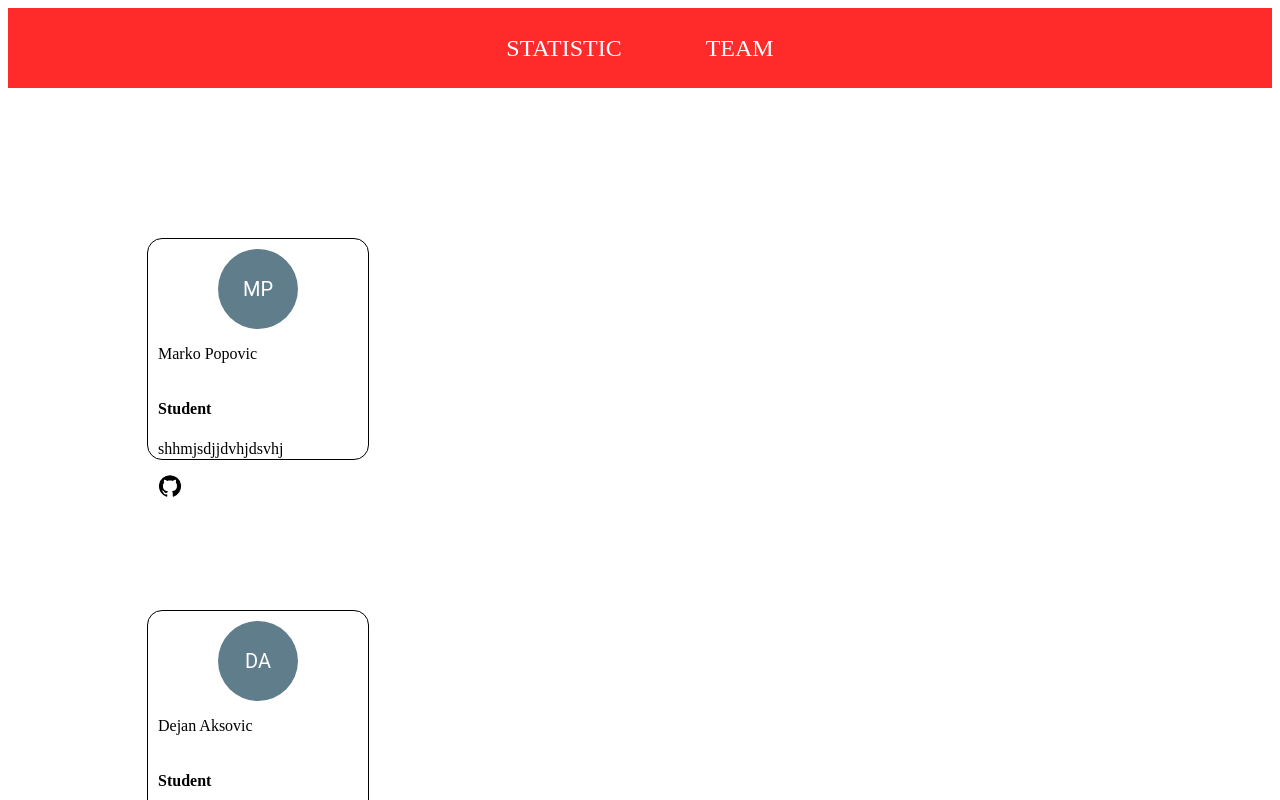
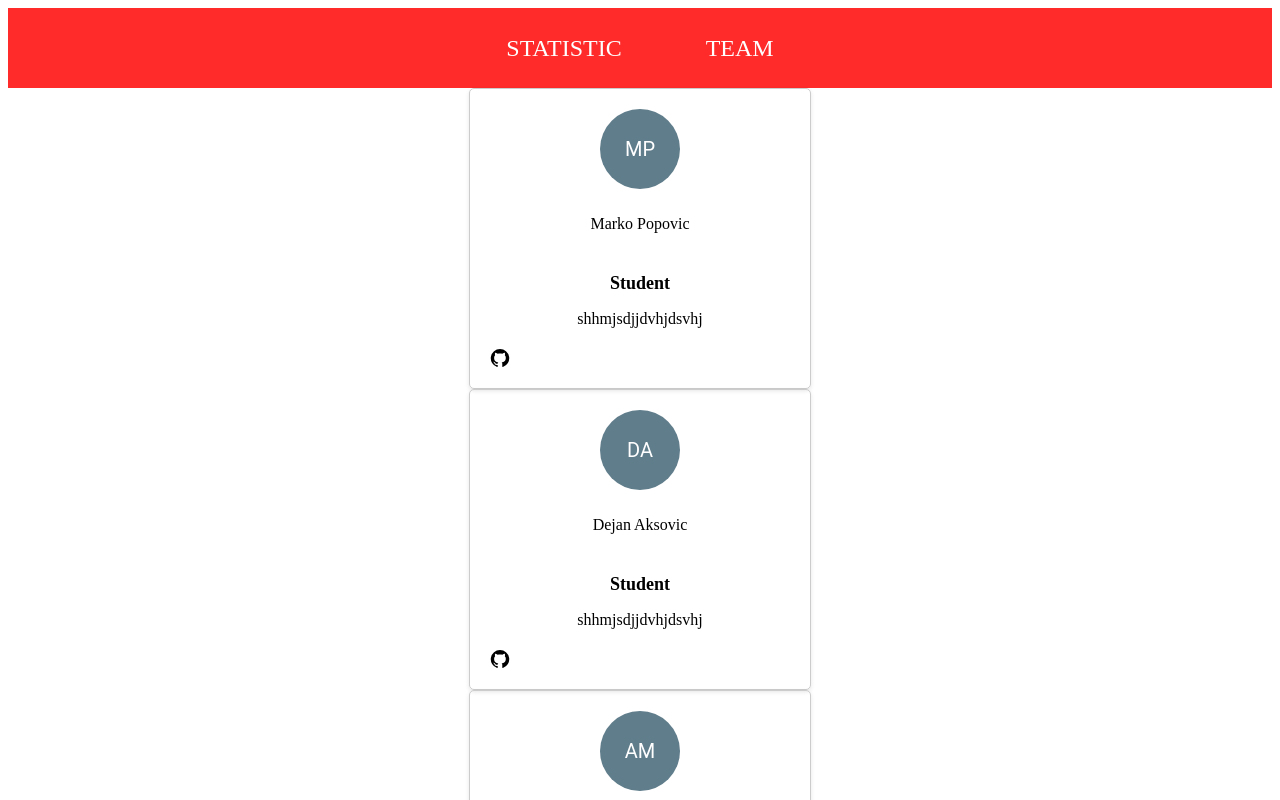
Before and after one commit to popovicmarko/Covid19App, a React (Vite) app in the folder Covid19StatisticApp/: page /team in a window 1280 px wide. Shown: the top 800 px of the page. Built offline with nearby package versions, Linux system fonts and the light colour scheme.

Commit message:
PersonalCard-css-update

```diff
--- a/Covid19StatisticApp/src/components/Cards/PersonalCard.css
+++ b/Covid19StatisticApp/src/components/Cards/PersonalCard.css
@@ -1,25 +1,58 @@
 .container {
-    width: 500px;
-    position: relative;
     display: flex;
-    align-items: center;
     justify-content: center;
-    flex-direction: row;
-
   }
 
   .card {
+    width: 300px;
+    border: 1px solid #ccc;
+    border-radius: 5px;
+    padding: 20px;
+    box-shadow: 0 2px 4px rgba(0, 0, 0, 0.1);
+  }
+
+  .icons {
     display: flex;
     flex-direction: column;
-    width: 200px;
-    height: 200px;
-    border: 1px solid black;
-    padding: 10px;
-    margin-top: 150px;
-    border-radius: 15px;
+    align-items: center;
+    margin-bottom: 20px;
   }
 
   .avatars {
-   position: absolute;
-   left: 30%;
+    background-color: #607d8b;
+    width: 80px;
+    height: 80px;
+    font-size: 36px;
+    margin-bottom: 10px;
   }
+
+  .content {
+    text-align: center;
+    margin-bottom: 20px;
+  }
+
+  h4 {
+    font-size: 18px;
+    margin-bottom: 10px;
+  }
+
+  .gitAcc {
+    display: flex;
+    align-items: center;
+  }
+
+  .gitAcc a {
+    margin-left: 5px;
+    text-decoration: none;
+    color: #000;
+  }
+
+  .gitAcc a:hover {
+    color: #607d8b;
+  }
+
+  .gitAcc svg {
+    font-size: 20px;
+    margin-right: 5px;
+    fill: #000;
+  }
```
Lines whose indentation alone changed are shown as unchanged.
